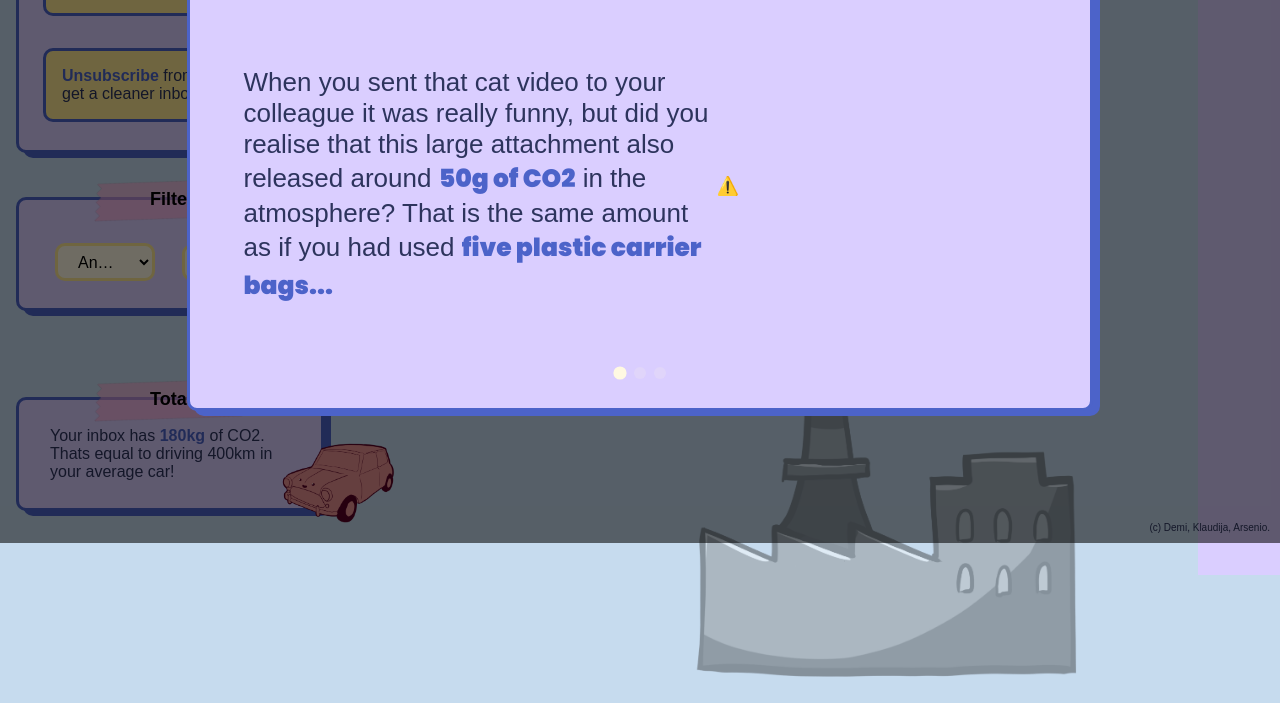
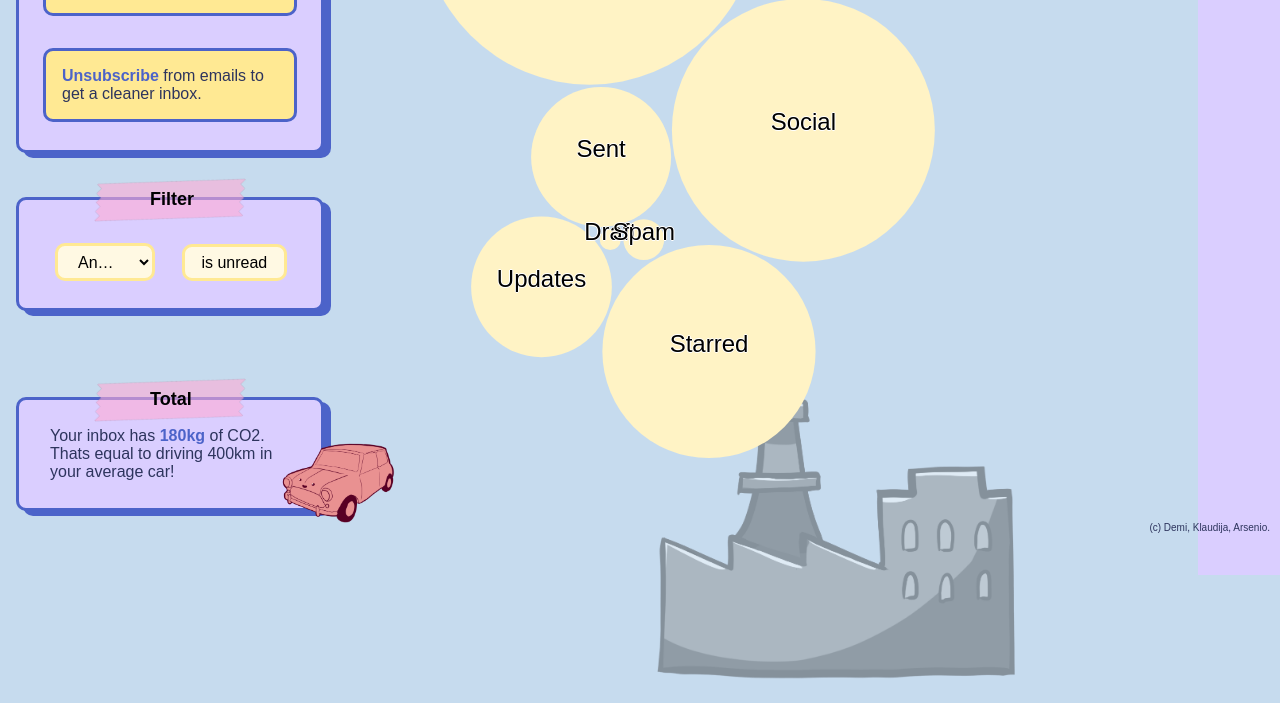
Before and after one commit to klaudij/GreenG, a website built with Vite: page index.html in a window 1280 px wide. Shown: the part 257-960 px from the top of the page. Built offline with nearby package versions, Linux system fonts and the light colour scheme; no server answers; a web font is replaced by a local one.

Commit message:
fix : bubble chart

```diff
--- a/index.html
+++ b/index.html
@@ -266,7 +266,7 @@
   </div>
 
 
-    <svg id='container'></svg>
+    <svg id='bubblechart'></svg>
     <div id="tooltip1"></div>
 
   <footer>
--- a/scripts/main.js
+++ b/scripts/main.js
@@ -36,25 +36,25 @@ async function start() {
 			.size([diameter, diameter])
 			.value(function(d) {
 					return d.size;
-				// return 1;
 			}),
 			arc = d3.svg.arc().innerRadius(0),
 			pie = d3.layout.pie;
 
 			const svg = d3.select("svg")
-			.attr("width", width + 100)
-			.attr("height", height + 100)
+			.attr("width", width )
+			.attr("height", height)
 			.append("g")
 			.attr("transform", "translate(" + diameter / 2 + "," + diameter / 2 + ")");
 
 			var focus = dataa,
-			packLayout = pack.nodes(dataa),
+			newData = pack.nodes(dataa),
 			view;
 
-			console.log(packLayout.children)
+
+			console.log(newData[1].name)
 
 			const circle = svg.selectAll("circle")
-			.data(packLayout)
+			.data(newData)
 			.enter().append("circle")
 			.attr("pointer-events", d => !d.children ? "none" : null)
 			.attr("class", function(d) {
@@ -76,7 +76,7 @@ async function start() {
 			})
 			.on("mouseover", (e, i) =>
 			  d3.select("#tooltip1")
-			  .html("<p>#" + i.name +"</p> ")
+			  .html("<p>" + newData[i].name +"</p> ")
 			  .transition()
 			  .duration(175)
 			  .style("opacity", 1)
@@ -95,12 +95,12 @@ async function start() {
 
 
 			// svg.selectAll("circle")
-			// .data(packLayout.slice(-1));
+			// .data(newData.slice(-1));
 
 
 
 			const text = svg.selectAll("text")
-			.data(packLayout)
+			.data(newData)
 			.enter().append("text")
 			.attr("class", "label")
 			.style("opacity", function(d) {
--- a/styles/style.scss
+++ b/styles/style.scss
@@ -109,11 +109,12 @@ body {
   pointer-events: pointer;
 }
 
-svg {
+#bubblechart {
   position: absolute;
   top: 45%;
-  left: 50%;
+  left: 53%;
   transform: translate(-50%, -50%);
+  border-radius: 50%;
 }
 
 
@@ -131,7 +132,7 @@ svg {
   display: flex;
   justify-content: center;
   align-items: center;
-  // display: none;
+  display: none;
 
   .swiper {
     @include basicLayoutSticky;
@@ -539,8 +540,8 @@ svg {
 
 #factory {
   position: absolute;
-  width: 35%;
-  right: 10em;
+  width: 33%;
+  right: 14em;
   bottom: -10em;
 }
 
```
